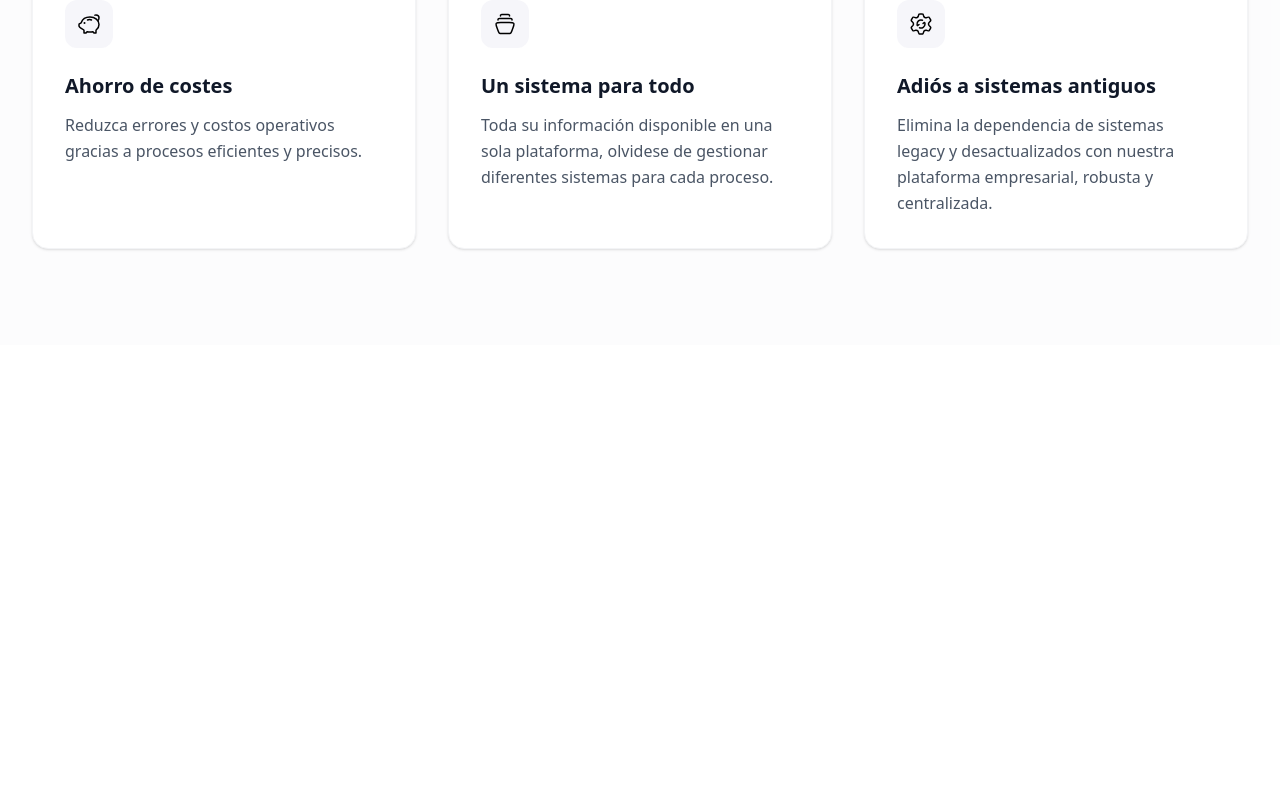
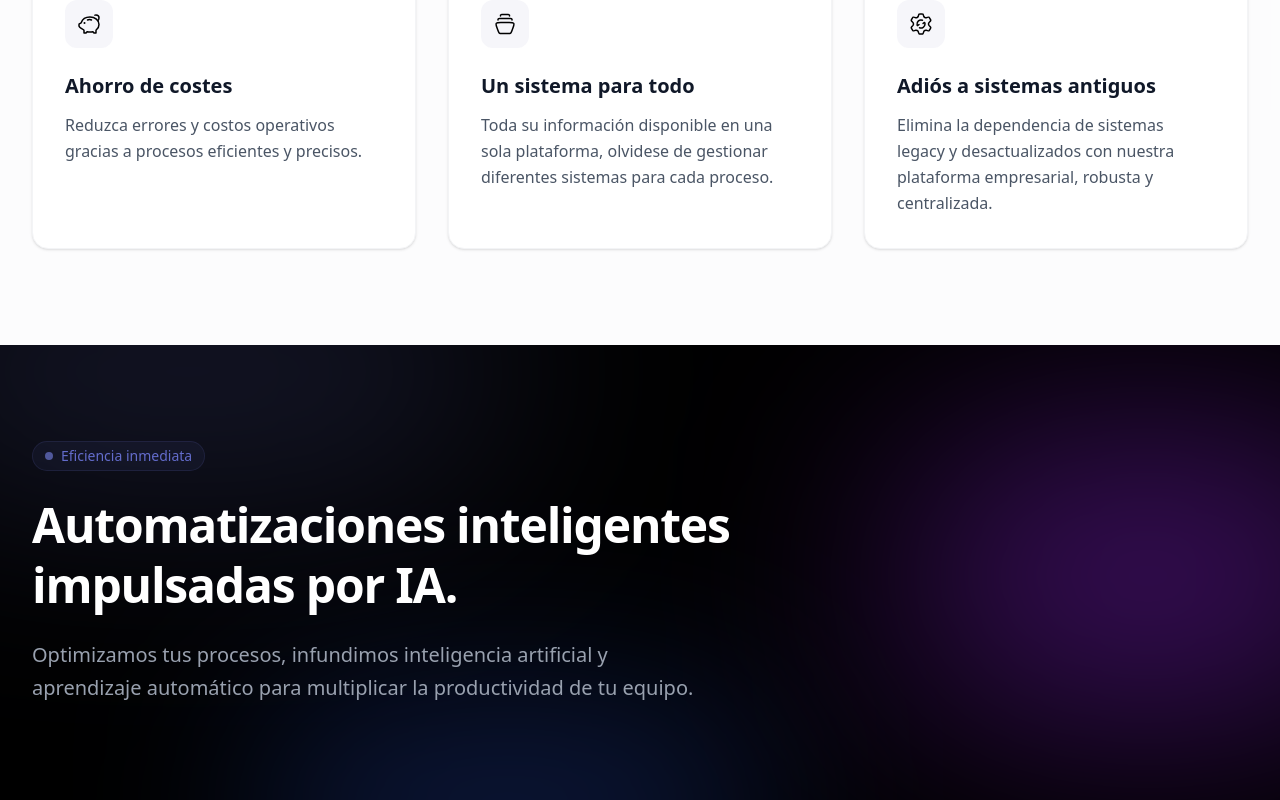
Before and after one commit to byt3roof/webpage, a React (Vite) app: page / in a window 1280 px wide. Shown: the part 1415-2215 px from the top of the page. Before the commit the page ends 1760 px from the top, so only its background shows below. Built offline with nearby package versions, Linux system fonts and the light colour scheme.

Commit message:
[ADD] ai section in '/'

```diff
--- a/src/App.jsx
+++ b/src/App.jsx
@@ -1,6 +1,7 @@
 import { Navbar } from "./components/Navbar";
 import { Hero } from "./components/Hero";
 import { ValueProposition } from "./components/home/ValueProposition";
+import { ArtificialIntelligenceSolutions } from "./components/home/ArtificialIntelligenceSolutions";
 
 function App() {
   return (
@@ -11,6 +12,7 @@ function App() {
       <main>
         <Hero />
         <ValueProposition />
+        <ArtificialIntelligenceSolutions />
       </main>
     </div>
   );
```
